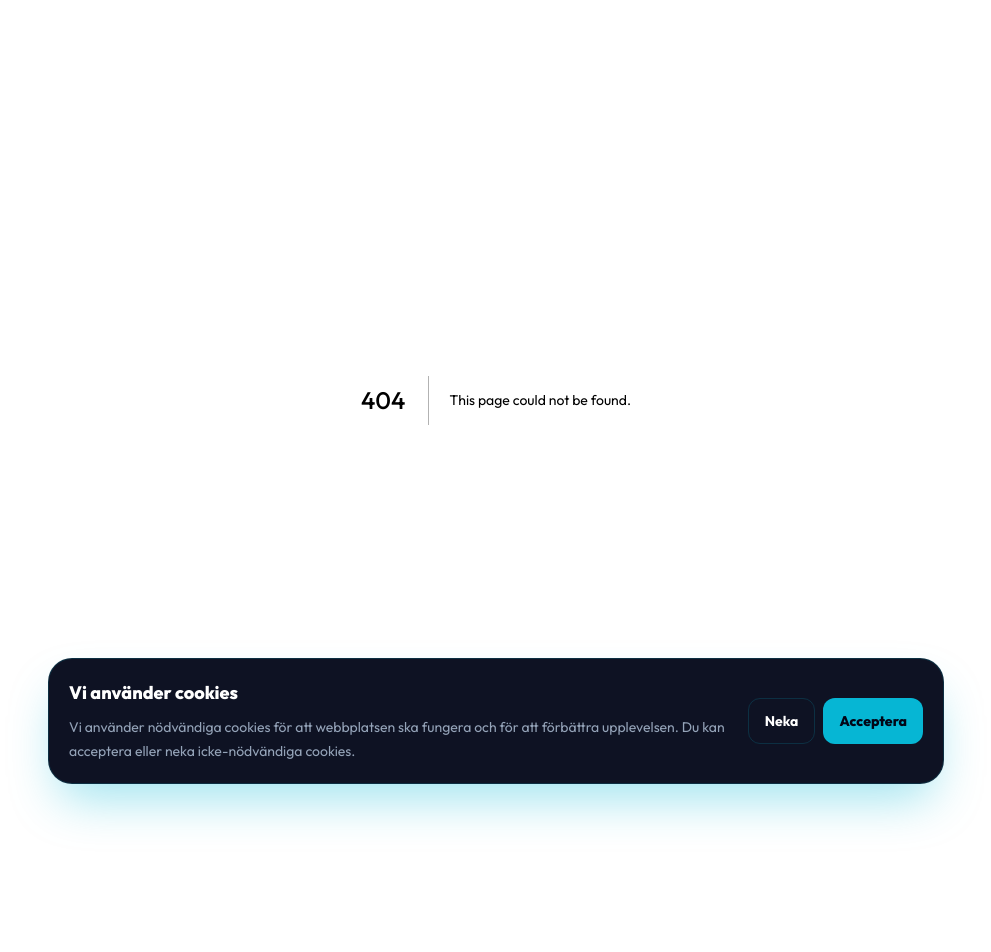
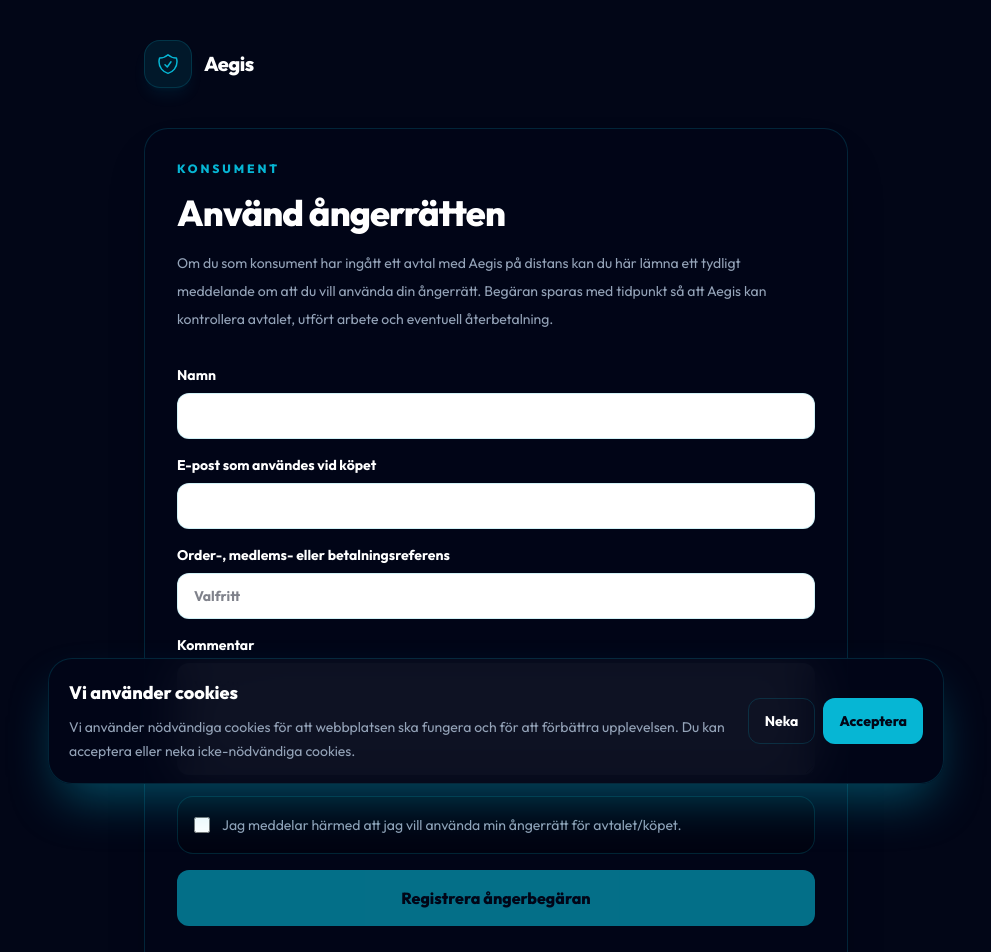
Before and after one commit to Aegis-techcore/Aegis, a Next.js app: page /angra in a window 1280 px wide. Before the commit this address had no page. Shown: the top 952 px of the page, without its empty margins (144-1135 px from the left). Before the commit the page ends 800 px from the top, so only its background shows below. Built offline with nearby package versions, Linux system fonts and the light colour scheme.

Commit message:
Add consumer withdrawal form

```diff
--- /dev/null
+++ b/app/angra/page.jsx
@@ -0,0 +1,172 @@
+"use client";
+
+import { useState } from 'react';
+import Footer from '../components/Footer';
+import LogoLink from '../components/LogoLink';
+
+export default function WithdrawalPage() {
+  const [form, setForm] = useState({
+    name: '',
+    email: '',
+    reference: '',
+    note: ''
+  });
+  const [confirmed, setConfirmed] = useState(false);
+  const [status, setStatus] = useState({
+    busy: false,
+    message: '',
+    referenceId: '',
+    error: false
+  });
+
+  const update = (field, value) =>
+    setForm((current) => ({
+      ...current,
+      [field]: value
+    }));
+
+  const submit = async (event) => {
+    event.preventDefault();
+    setStatus({
+      busy: true,
+      message: '',
+      referenceId: '',
+      error: false
+    });
+
+    try {
+      const response = await fetch('/api/withdrawal', {
+        method: 'POST',
+        headers: { 'Content-Type': 'application/json' },
+        body: JSON.stringify({
+          ...form,
+          confirmWithdrawal: confirmed
+        })
+      });
+      const data = await response.json().catch(() => null);
+
+      if (!response.ok) {
+        throw new Error(
+          data?.message ||
+            'Begäran kunde inte registreras.'
+        );
+      }
+
+      setStatus({
+        busy: false,
+        message: data.message,
+        referenceId: data.referenceId || '',
+        error: false
+      });
+    } catch (error) {
+      setStatus({
+        busy: false,
+        message:
+          error.message ||
+          'Begäran kunde inte registreras.',
+        referenceId: '',
+        error: true
+      });
+    }
+  };
+
+  return (
+    <main className="min-h-screen bg-brand-bg text-white">
+      <div className="mx-auto max-w-3xl px-4 py-10 sm:px-6 lg:px-8">
+        <LogoLink className="mb-10" />
+
+        <section className="rounded-3xl border border-brand-border bg-slate-950/75 p-6 shadow-2xl shadow-black/20 sm:p-8">
+          <p className="text-xs font-black uppercase tracking-[0.24em] text-brand-primary">
+            Konsument
+          </p>
+          <h1 className="mt-4 text-4xl font-black tracking-tight">
+            Använd ångerrätten
+          </h1>
+          <p className="mt-4 text-sm leading-7 text-brand-muted">
+            Om du som konsument har ingått ett avtal med Aegis på distans kan du här lämna ett tydligt meddelande om att du vill använda din ångerrätt. Begäran sparas med tidpunkt så att Aegis kan kontrollera avtalet, utfört arbete och eventuell återbetalning.
+          </p>
+
+          {status.message && (
+            <div className={`mt-6 rounded-2xl border p-4 text-sm ${status.error ? 'border-rose-500/30 bg-rose-500/10 text-rose-200' : 'border-emerald-500/30 bg-emerald-500/10 text-emerald-200'}`}>
+              <p>{status.message}</p>
+              {status.referenceId && (
+                <p className="mt-2 font-bold">
+                  Referens: {status.referenceId}
+                </p>
+              )}
+            </div>
+          )}
+
+          <form onSubmit={submit} className="mt-8 grid gap-4">
+            <label className="text-sm font-bold">
+              Namn
+              <input
+                value={form.name}
+                onChange={(event) => update('name', event.target.value)}
+                required
+                className="mt-2 w-full rounded-xl border border-brand-border bg-white px-4 py-3 text-slate-950 outline-none focus:border-brand-primary"
+              />
+            </label>
+
+            <label className="text-sm font-bold">
+              E-post som användes vid köpet
+              <input
+                type="email"
+                value={form.email}
+                onChange={(event) => update('email', event.target.value)}
+                required
+                className="mt-2 w-full rounded-xl border border-brand-border bg-white px-4 py-3 text-slate-950 outline-none focus:border-brand-primary"
+              />
+            </label>
+
+            <label className="text-sm font-bold">
+              Order-, medlems- eller betalningsreferens
+              <input
+                value={form.reference}
+                onChange={(event) => update('reference', event.target.value)}
+                placeholder="Valfritt"
+                className="mt-2 w-full rounded-xl border border-brand-border bg-white px-4 py-3 text-slate-950 outline-none focus:border-brand-primary"
+              />
+            </label>
+
+            <label className="text-sm font-bold">
+              Kommentar
+              <textarea
+                value={form.note}
+                onChange={(event) => update('note', event.target.value)}
+                placeholder="Valfritt"
+                className="mt-2 min-h-28 w-full resize-y rounded-xl border border-brand-border bg-white px-4 py-3 text-slate-950 outline-none focus:border-brand-primary"
+              />
+            </label>
+
+            <label className="flex items-start gap-3 rounded-2xl border border-brand-border bg-black/25 p-4 text-sm leading-6 text-brand-muted">
+              <input
+                type="checkbox"
+                checked={confirmed}
+                onChange={(event) => setConfirmed(event.target.checked)}
+                className="mt-1 h-4 w-4"
+              />
+              <span>
+                Jag meddelar härmed att jag vill använda min ångerrätt för avtalet/köpet.
+              </span>
+            </label>
+
+            <button
+              disabled={status.busy || !confirmed}
+              className="rounded-xl bg-brand-primary px-5 py-4 font-black text-brand-bg disabled:cursor-not-allowed disabled:opacity-60"
+            >
+              {status.busy
+                ? 'Registrerar...'
+                : 'Registrera ångerbegäran'}
+            </button>
+          </form>
+
+          <p className="mt-6 text-xs leading-6 text-brand-muted">
+            Läs även <a href="/terms" className="font-bold text-brand-primary underline">Aegis allmänna villkor</a>. Detta formulär registrerar ditt meddelande; eventuell återbetalning hanteras efter kontroll av avtalet och vad som redan har utförts.
+          </p>
+        </section>
+      </div>
+      <Footer />
+    </main>
+  );
+}
```
